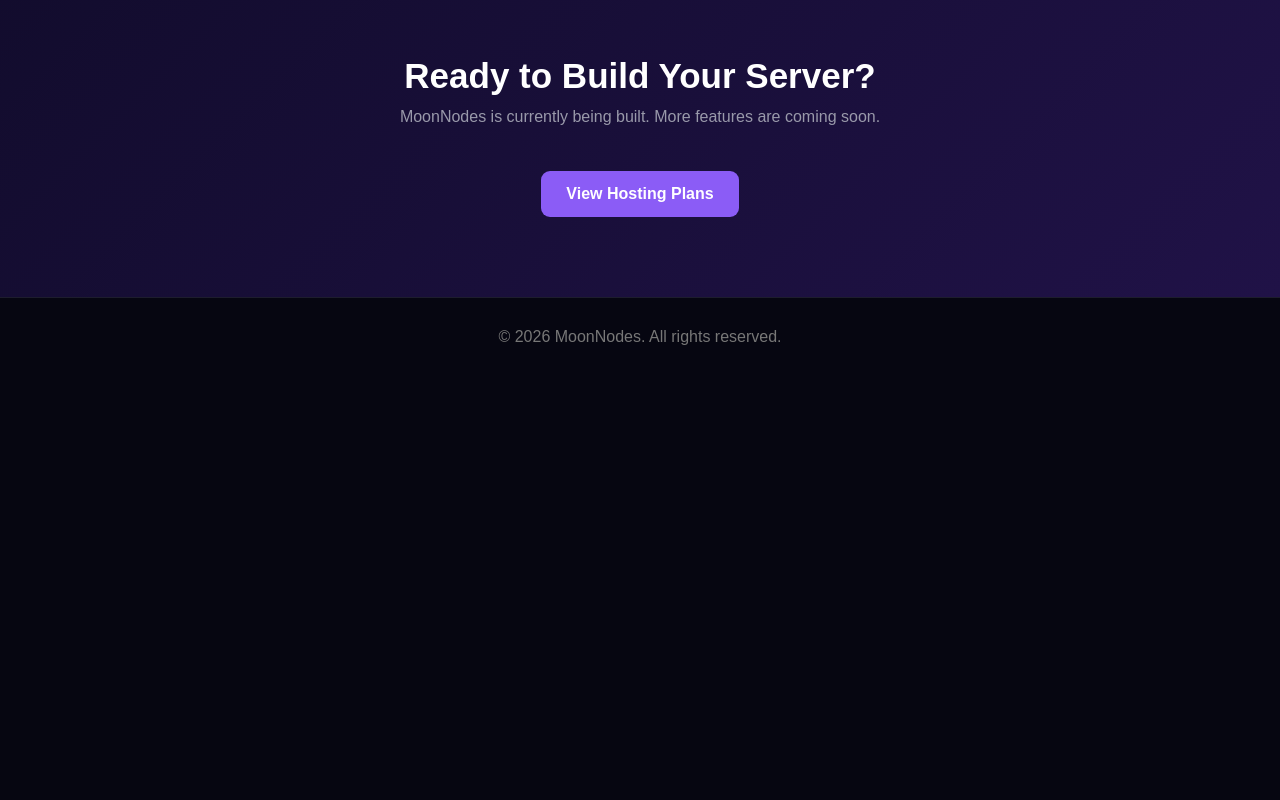
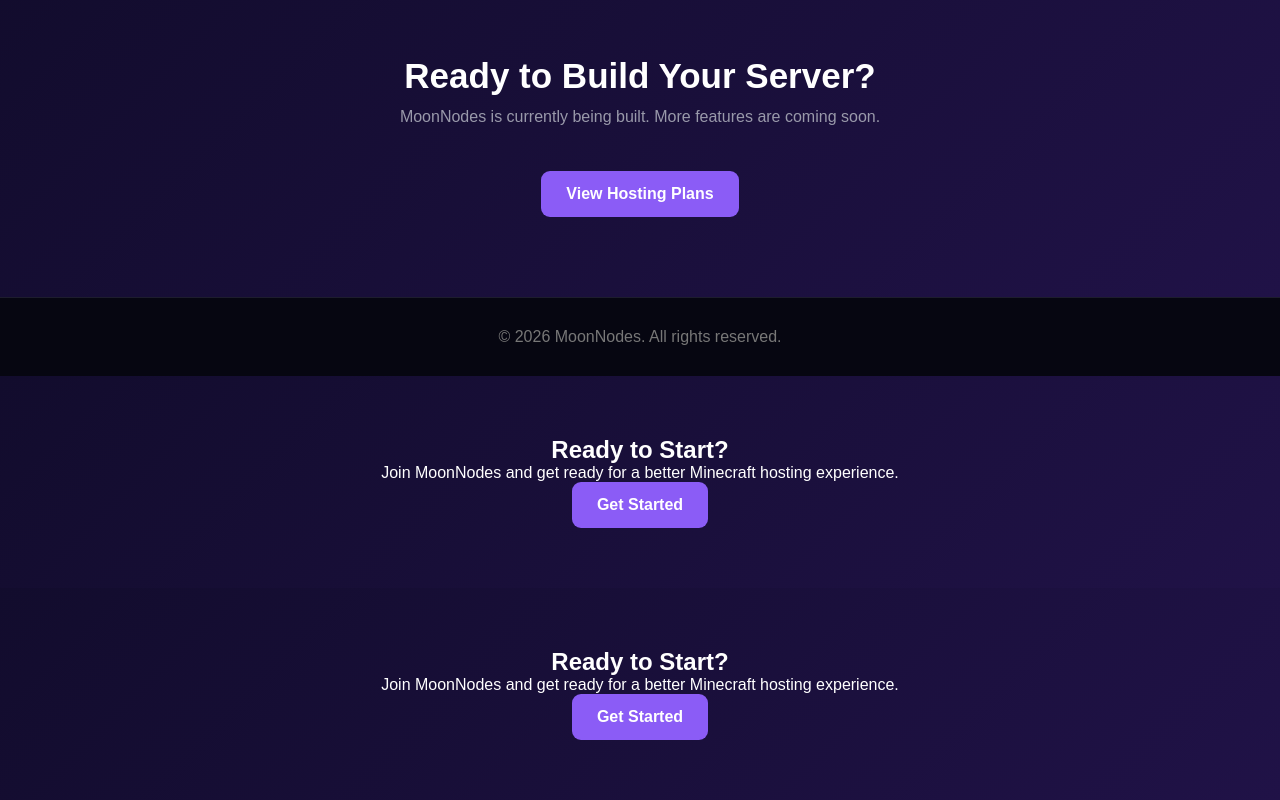
Before and after one commit to MoonNode/moon-nodes, a plain HTML site: page index.html in a window 1280 px wide. Shown: the part 3439-4239 px from the top of the page. Before the commit the page ends 3815 px from the top, so only its background shows below. Drawn offline with Linux system fonts and the light colour scheme.

Commit message:
Update index.html

```diff
--- a/index.html
+++ b/index.html
@@ -571,4 +571,19 @@
 </footer>
 
 </body>
+    <section class="contact" style="text-align:center; padding:60px 20px;">
+  <h2>Ready to Start?</h2>
+  <p>Join MoonNodes and get ready for a better Minecraft hosting experience.</p>
+  <a href="#" class="btn primary">Get Started</a>
+</section>
+
+</body>
+<section class="contact" style="text-align:center; padding:60px 20px;">
+  <h2>Ready to Start?</h2>
+  <p>Join MoonNodes and get ready for a better Minecraft hosting experience.</p>
+  <a href="#" class="btn primary">Get Started</a>
+</section>
+
+</body>
 </html>
+</html>
```
